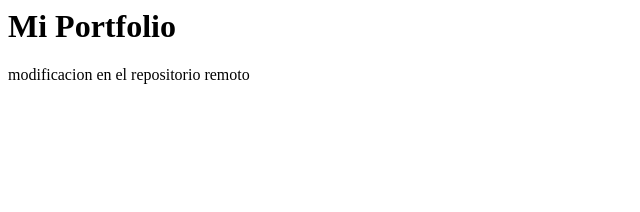
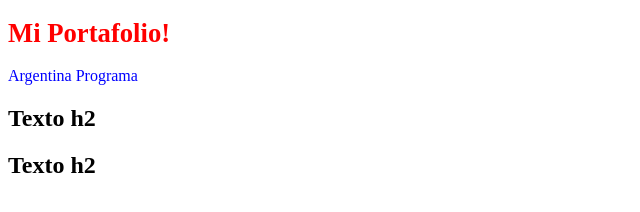
Before and after one commit to orianasanchez/portfolio-FrontEnd, a plain HTML site: page index.html in a window 1280 px wide. Shown: the whole page, without its empty margins (0-640 px from the left). Drawn offline with Linux system fonts and the light colour scheme.

Commit message:
html y css

```diff
--- /dev/null
+++ b/CSS/style.css
@@ -0,0 +1,7 @@
+h1 {
+    color:red;
+    font-size: 20pt;
+}
+p {
+    color: blue;
+}
--- a/index.html
+++ b/index.html
@@ -1,2 +1,16 @@
-<h1>Mi Portfolio</h1>
-<p> modificacion en el repositorio remoto</p>
+<!DOCTYPE html>
+<html lang="en">
+<head>
+    <meta charset="UTF-8">
+    <meta http-equiv="X-UA-Compatible" content="IE=edge">
+    <meta name="viewport" content="width=device-width, initial-scale=1.0">
+    <link rel="stylesheet" href="/CSS/style.css">
+    <title>Mi Portfolio</title>
+</head>
+<body>
+    <h1>Mi Portafolio!</h1>
+    <p>Argentina Programa</p>
+    <h2>Texto h2</h2>
+    <h2>Texto h2</h2>
+</body>
+</html>
```
Also changed, not shown: login.html (deleted, +0 -1 lines), regristro.html (deleted, +0 -2 lines), style.css (deleted).
